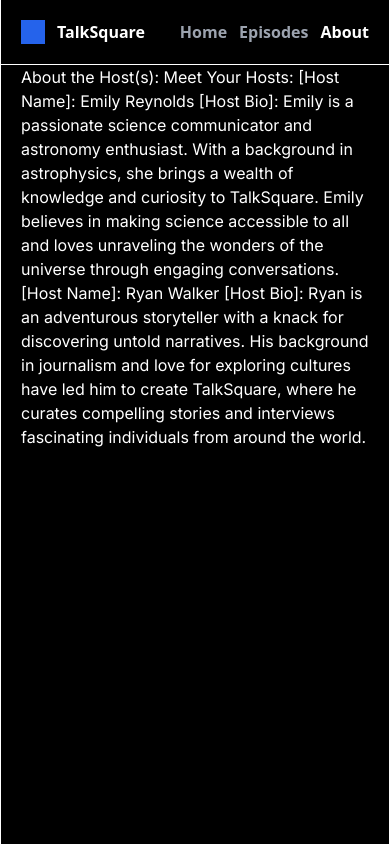
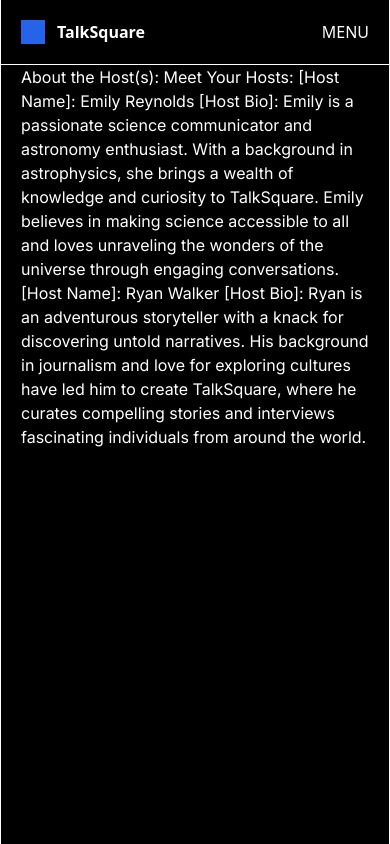
Before and after one commit to piotrszubert/TalkSquare, a Next.js app: page /about in a window 390 px wide. Shown: the top 844 px of the page. Built offline with nearby package versions, Linux system fonts and the light colour scheme.

Commit message:
added mobile menu

```diff
--- a/components/header.tsx
+++ b/components/header.tsx
@@ -1,5 +1,6 @@
 import Link from "next/link";
 import { useRouter } from "next/router";
+import { useState } from "react";
 
 const links = [
     {name: 'Home', path: '/'},
@@ -8,7 +9,9 @@ const links = [
 ]
 
 export default function Header() {
+    const [isOpen, setIsOpen] = useState(false);
     const router = useRouter();
+
     return(
         <header className="border-b border-white">
             <div className="max-w-5xl mx-auto flex justify-between border-x border-white py-5 px-5">
@@ -16,7 +19,7 @@ export default function Header() {
                     <span className="bg-blue-600 w-6 h-6 inline-block"></span>
                     TalkSquare
                 </div>
-                <div>
+                <div className="hidden md:block">
                     <nav>
                         <ul className="flex gap-3">
                             {links.map((link, index) => (
@@ -34,7 +37,28 @@ export default function Header() {
                         </ul>
                     </nav>
                 </div>
+                <button className="inline-flex md:hidden" onClick={() => setIsOpen(!isOpen)}>
+                    MENU
+                </button>
             </div>
+            {isOpen && (
+                <nav>
+                    <ul className="flex items-center flex-col border-x border-white gap-3 py-3">
+                        {links.map((link, index) => (
+                            <li
+                                key={index}
+                            >
+                                <Link
+                                    className={`${router.asPath === link.path ? 'text-white' : 'text-gray-400'} text-gray-400 hover:text-white font-bold`}
+                                    href={link.path}
+                                >
+                                    {link.name}
+                                </Link>
+                            </li>
+                        ))}
+                    </ul>
+                </nav>
+            )}
         </header>
     );
 }
```
